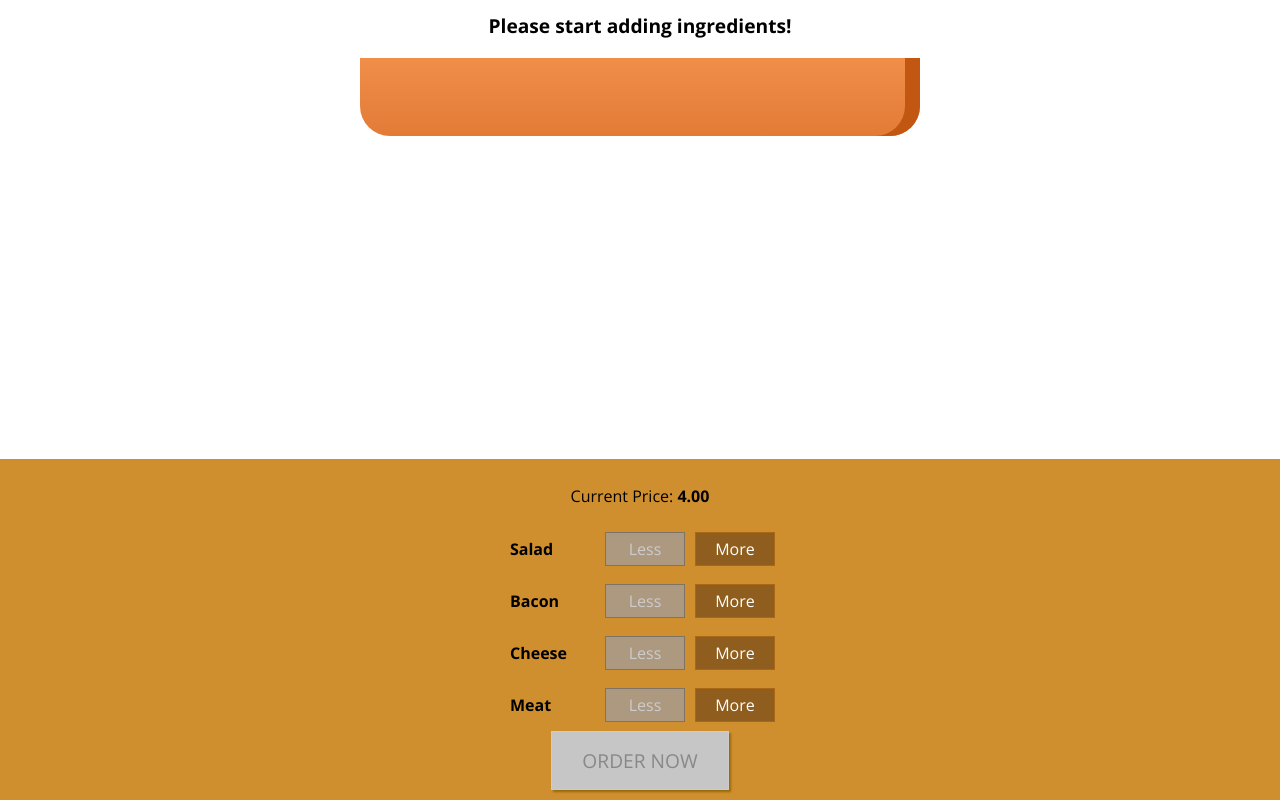
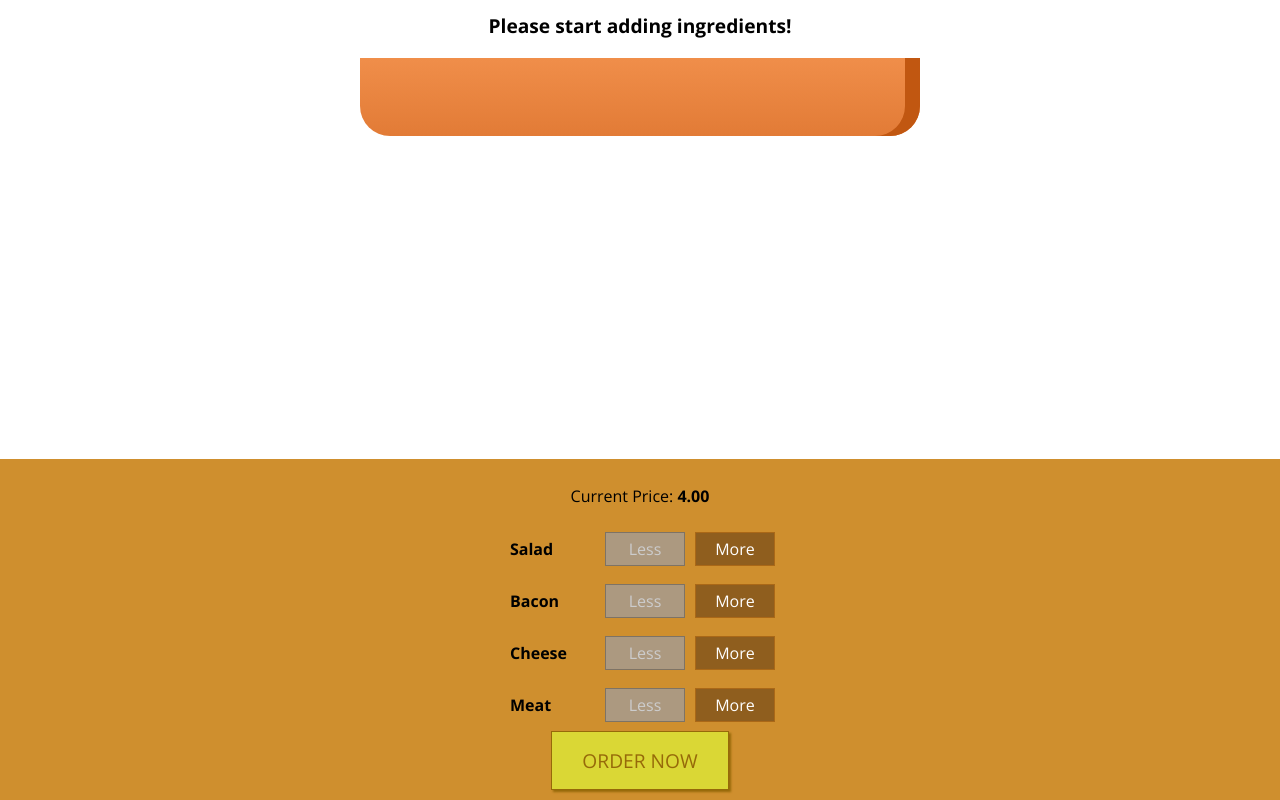
Before and after one commit to aluczak/burger-builder, a React app: page / in a window 1280 px wide. Shown: the part 213-1013 px from the top of the page. Built offline with nearby package versions, Linux system fonts and the light colour scheme.

Commit message:
Fixed enabling of order button

```diff
--- a/src/containers/BurgerBuilder/BurgerBuilder.js
+++ b/src/containers/BurgerBuilder/BurgerBuilder.js
@@ -37,7 +37,7 @@ class BurgerBuilder extends Component {
                 return sum + el;
             }, 0);
 
-        this.setState({purchasable: sum > 0});
+        return sum > 0;
     }
 
     purchaseHandler = () => {
@@ -84,7 +84,7 @@ class BurgerBuilder extends Component {
                         ingredientAdded={this.props.onAddIngredient}
                         ingredientRemoved={this.props.onRemoveIngredient}
                         disabled={disabledInfo}
-                        purchasable={this.state.purchasable}
+                        purchasable={() => this.updatePurchaseState(this.props.ingredients)}
                         ordered={this.purchaseHandler}
                         price={this.props.totalPrice} />
                 </Aux>
```
